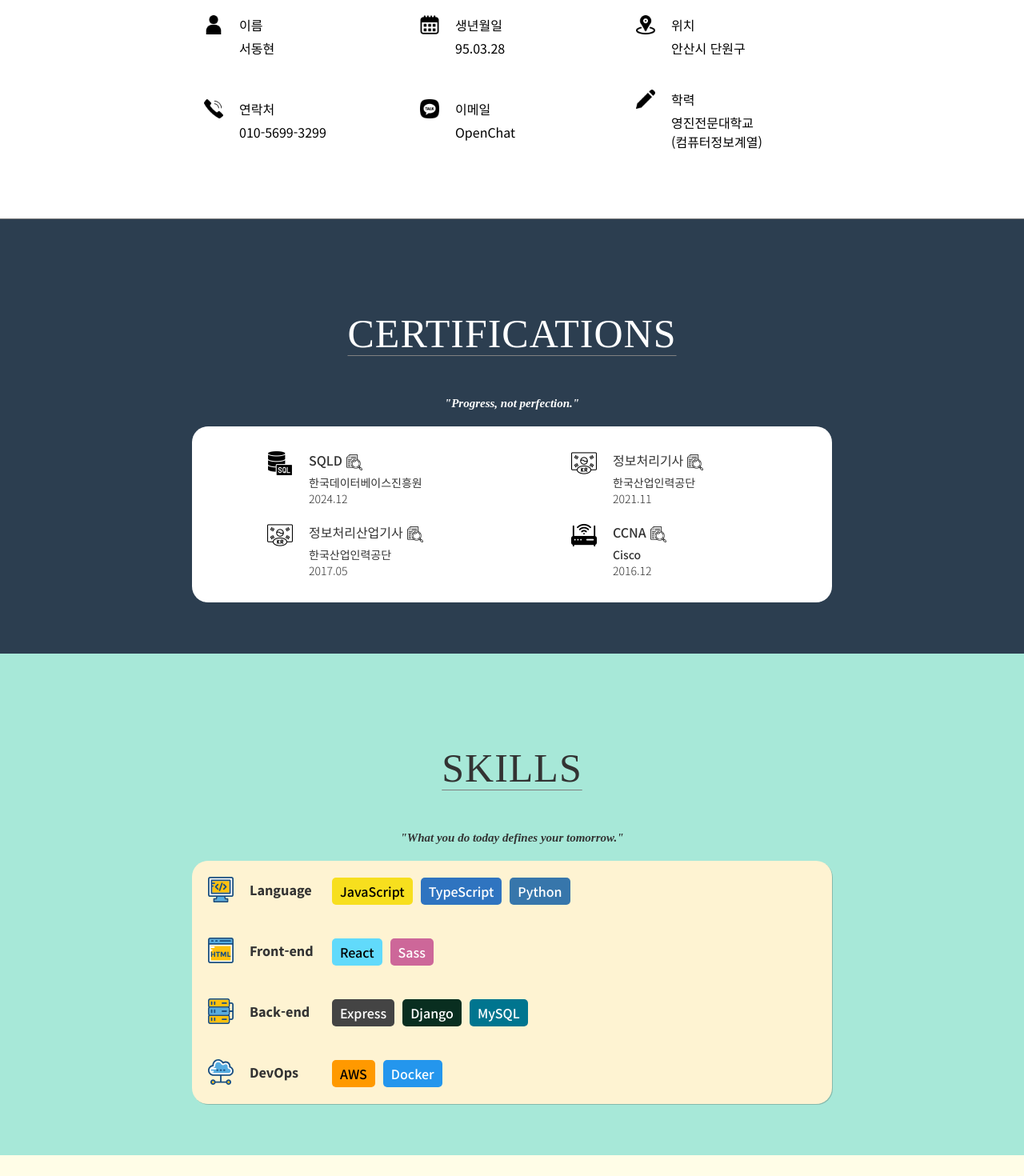
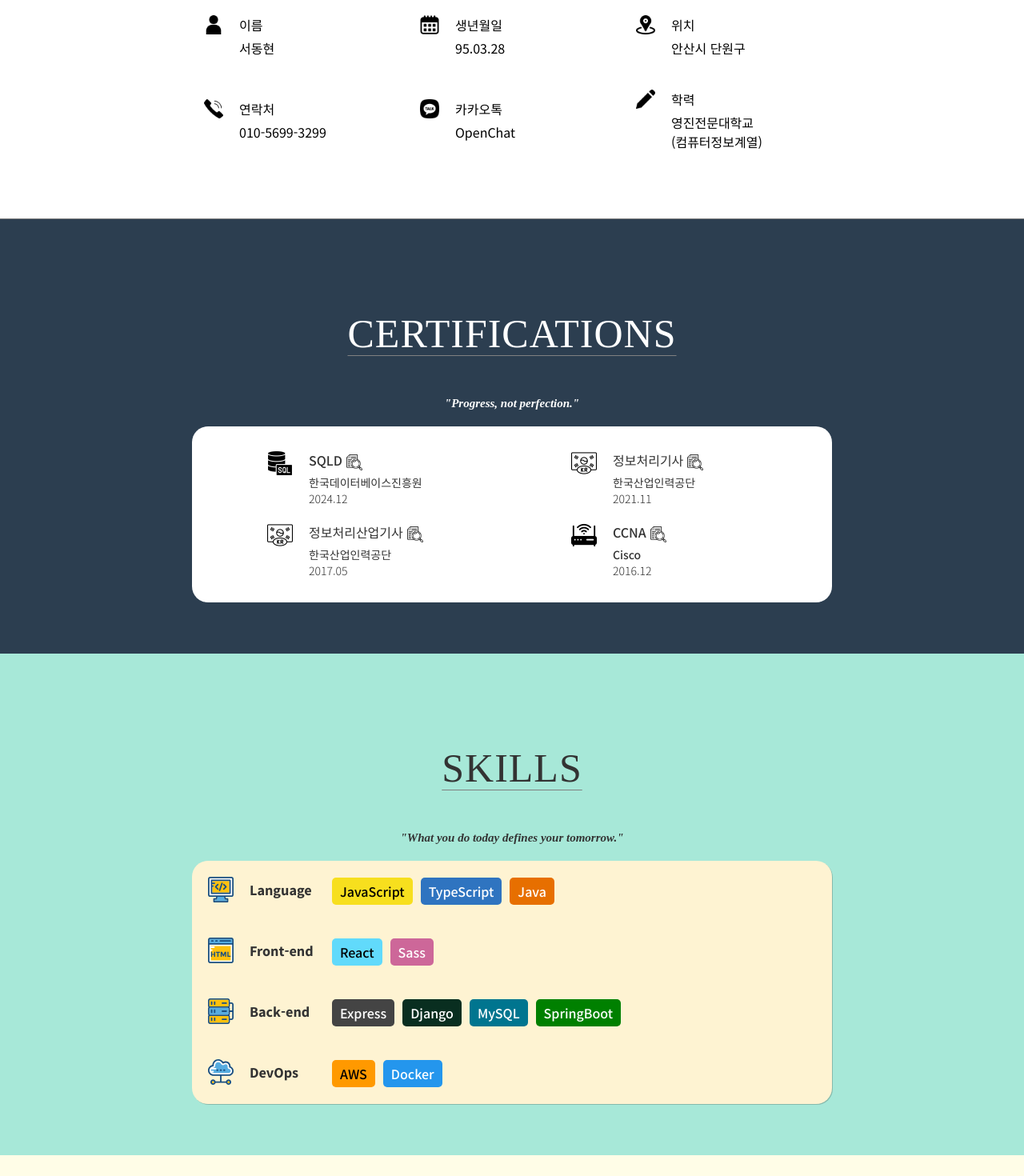
Before and after one commit to Peterseo9503/pofol_site, a React (Create React App) app: page / in a window 1280 px wide. Shown: the part 860-2330 px from the top of the page at 80% size. Built offline with nearby package versions, Linux system fonts and the light colour scheme; the HTML template or start-up script is replaced by a standard one; a web font is replaced by a local one.

Commit message:
skills and paragraph changed

```diff
--- a/src/json/aboutme.json
+++ b/src/json/aboutme.json
@@ -27,7 +27,7 @@
         },
         {
             "imgName": "kakao",
-            "title": "이메일",
+            "title": "카카오톡",
             "content": "OpenChat",
             "link" : "https://open.kakao.com/o/sMoWyGfh"
         },
--- a/src/json/skills.json
+++ b/src/json/skills.json
@@ -1,8 +1,8 @@
 {
     "data":[
-        { "imgName":"language","title":"Language","content":["JavaScript","TypeScript","Python"] },
+        { "imgName":"language","title":"Language","content":["JavaScript","TypeScript","Java"] },
         { "imgName":"frontend","title":"Front-end","content":["React","Sass"] },
-        { "imgName":"backend","title":"Back-end","content":["Express","Django","MySQL"] },
+        { "imgName":"backend","title":"Back-end","content":["Express","Django","MySQL","SpringBoot"] },
         { "imgName":"devops","title":"DevOps","content":["AWS","Docker"] }
     ]
 }
--- a/src/pages/Header/Header.js
+++ b/src/pages/Header/Header.js
@@ -39,7 +39,7 @@ const Header = forwardRef(({ aboutmeRef }, ref) => {
             <div className={styles.textConatiner}>
                 <div className={styles.bottomP}>
                     <p>안녕하세요.<br />
-                        배움의 열정과 끝없이 노력하는 끈기를 가진<br />
+                        열정과 경험을 겸비한 개발자<br />
                         서동현 입니다.</p>
                 </div>
                 <div className={styles.topP}>
--- a/src/pages/Skills/Skills.module.scss
+++ b/src/pages/Skills/Skills.module.scss
@@ -151,3 +151,8 @@
     color:white;
     background-color: green;
 }
+
+.SpringBoot{
+    color:white;
+    background-color: green;
+}
```
